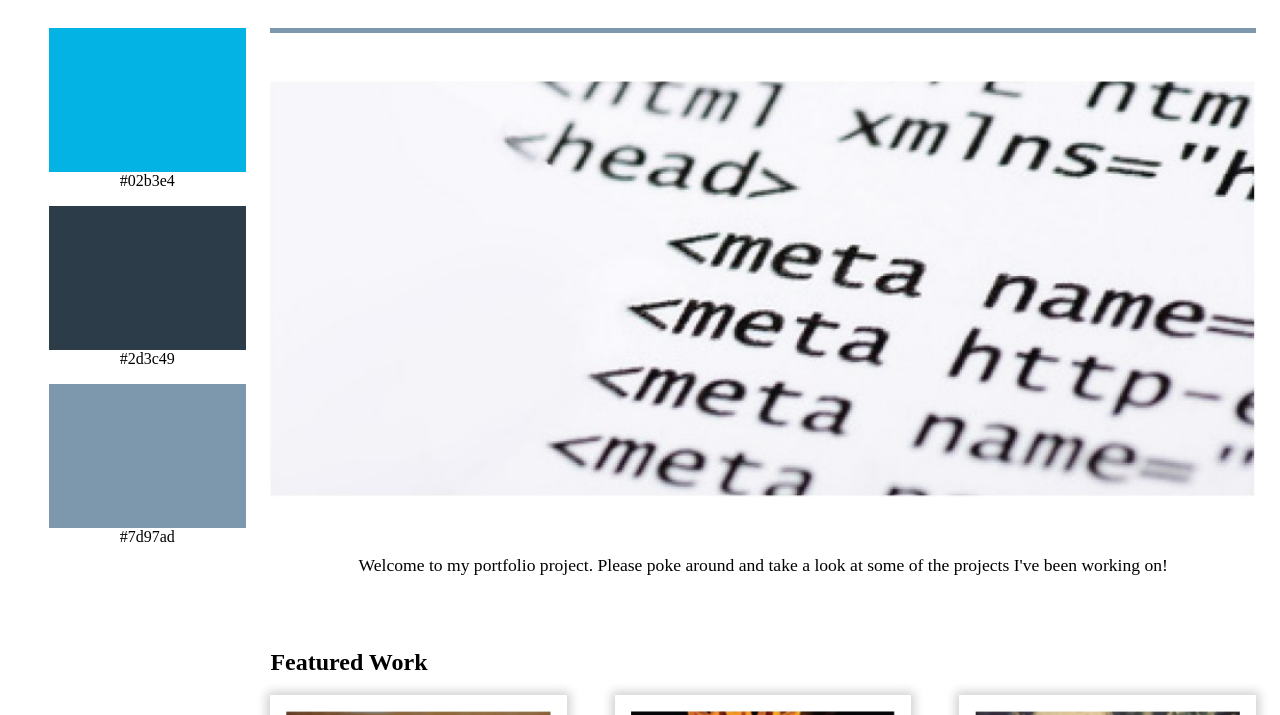
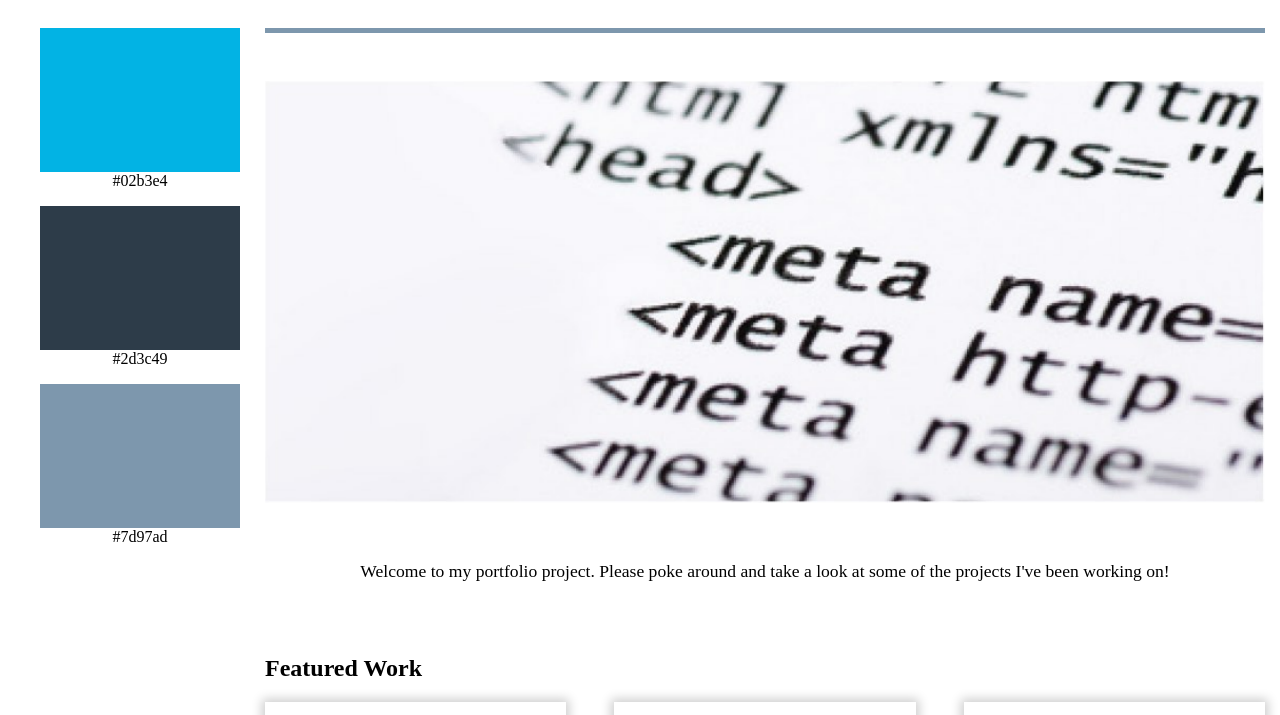
Before and after one commit to richardkalehoff/udacity-portfolio-site, a plain HTML site: page index.html in a window 1280 px wide. Shown: the part 118-833 px from the top of the page. Drawn offline with Linux system fonts and the light colour scheme.

Commit message:
set a max-width on the container

```diff
--- a/css/main.css
+++ b/css/main.css
@@ -149,6 +149,11 @@ img {
 }
 
 @media (min-width: 1250px) {
+    .container {
+        margin: 1em auto;
+        max-width: 1250px;
+    }
+
     .featured-work-container {
         justify-content: space-between;
     }
```
